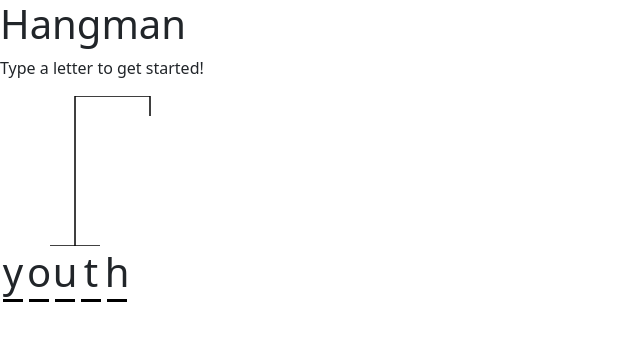
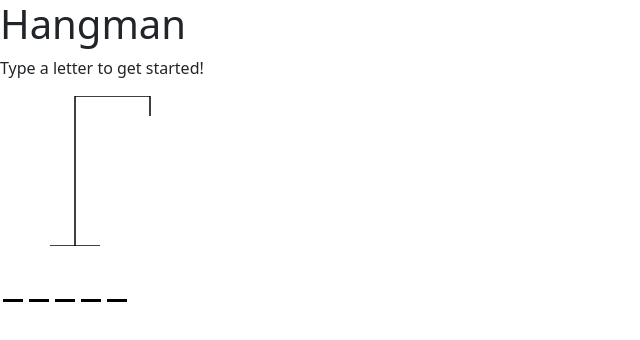
Before and after one commit to mayuanxin1234/hanged-main, a React (Create React App) app: page / in a window 1280 px wide. Shown: the top 340 px of the page, without its empty margins (0-640 px from the left). Built offline with nearby package versions, Linux system fonts and the light colour scheme.

Commit message:
initial working version

```diff
--- a/src/Components/Word.js
+++ b/src/Components/Word.js
@@ -4,13 +4,13 @@ import "../index.css";
 
 const Word = props => {
 	console.log("selected word " + props.selectedWord);
-	console.log("correctLetters" + props.correctLetters);
+	console.log(props.correctLetters);
 	let splitCorrect = props.selectedWord.split("");
 	console.log(splitCorrect.length);
 	const wow = splitCorrect.map(inp => (
 		<div className="colC">
 			<div className="word">
-				<h1>{inp}</h1>
+				<h1>{props.correctLetters.includes(inp) ? inp : ""}</h1>
 			</div>
 		</div>
 	));
```
